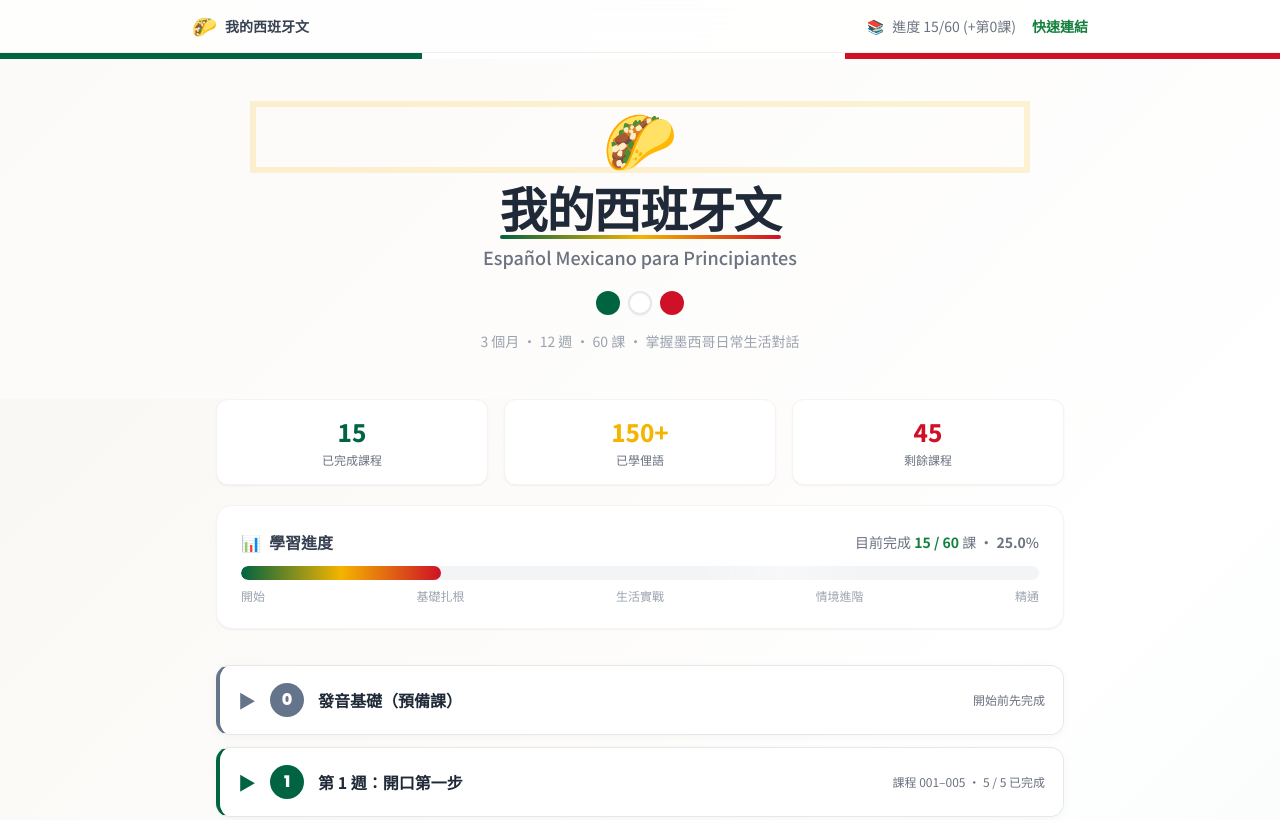
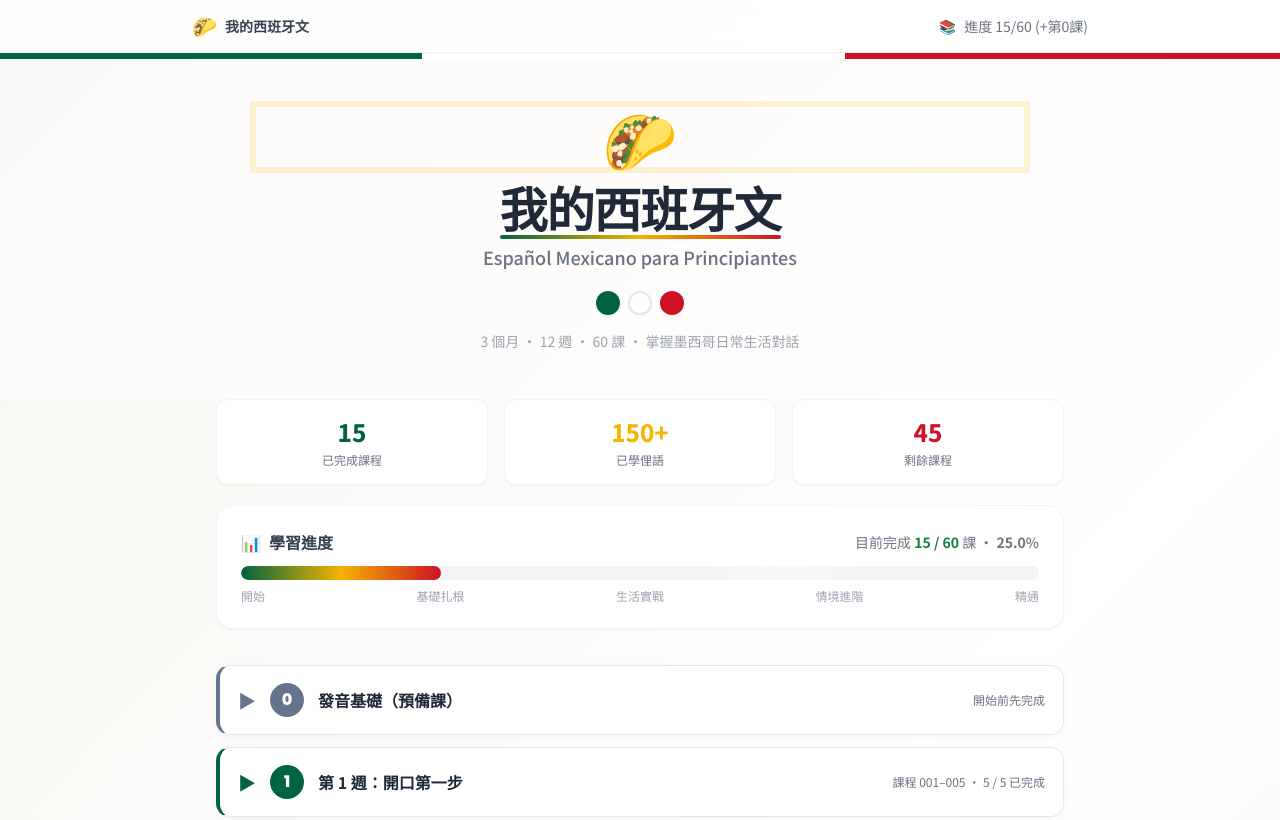
Before and after one commit to nelsonliu92/espa-ol-mexicano-60-lecciones, a plain HTML site: page index.html in a window 1280 px wide. Shown: the top 820 px of the page. Drawn offline with nearby package versions, Linux system fonts and the light colour scheme.

Commit message:
Remove quick links navigation item

```diff
--- a/index.html
+++ b/index.html
@@ -191,7 +191,6 @@
         <span>📚</span>
         <span id="nav-progress">進度 1/60</span>
       </div>
-      <a href="#quick-links" class="text-green-700 font-semibold hover:underline">快速連結</a>
     </div>
   </div>
 </nav>
```
